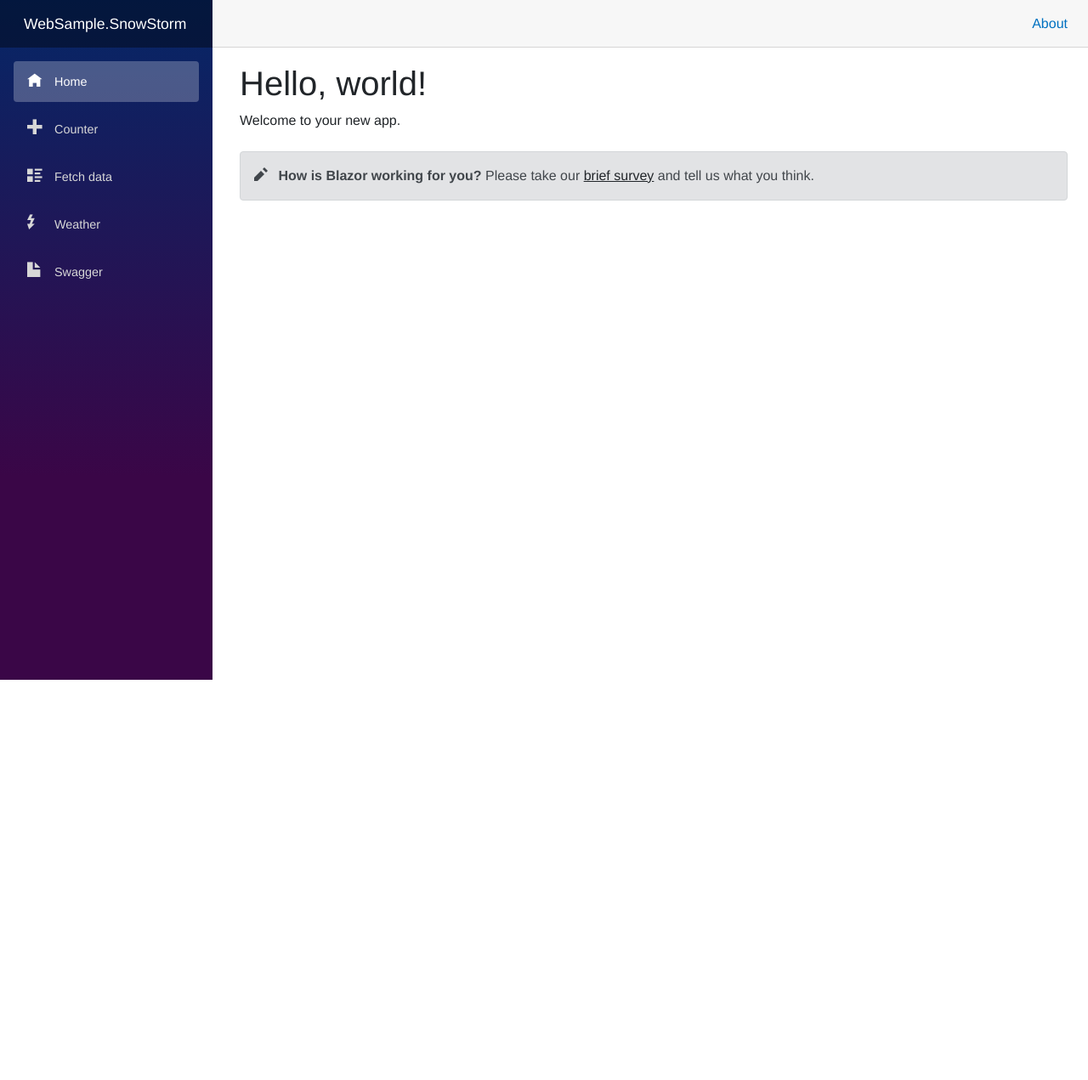
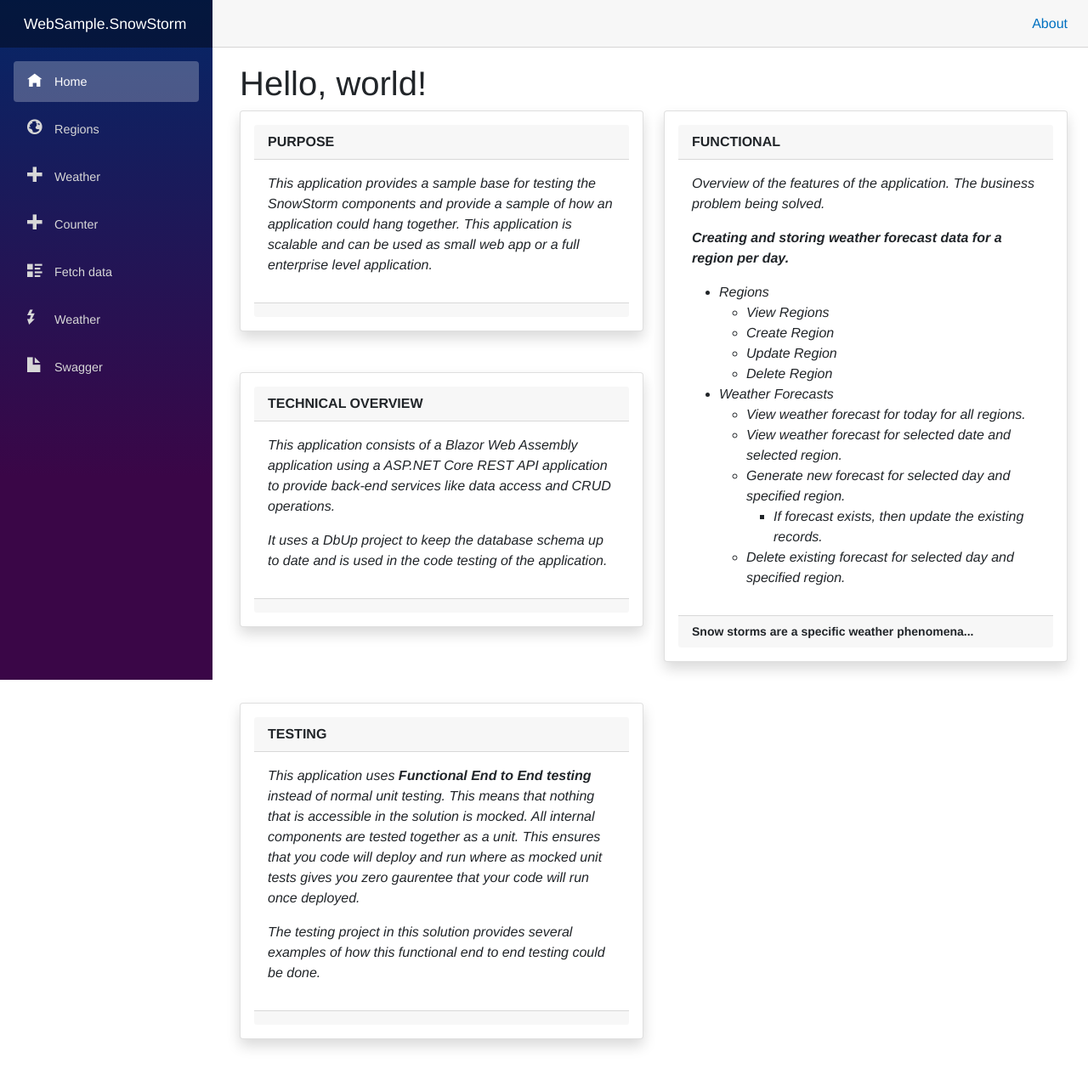
Before and after one commit to BenVanZyl/SnowStorm, an ASP.NET Core app: page / in a window 1280 px wide. Shown: the whole page at 85% size. Before the commit the page ends 800 px from the top, so only its background shows below. Run offline with ASP.NET Core 8, Linux system fonts and the light colour scheme; style sheets or scripts are compiled from the project's sources.

Commit message:
Latest updates and upgrade to .Net 10

```diff
--- a/src/Sample/WebSample.SnowStorm/Client/Pages/Index.razor
+++ b/src/Sample/WebSample.SnowStorm/Client/Pages/Index.razor
@@ -4,6 +4,103 @@
 
 <h1>Hello, world!</h1>
 
-Welcome to your new app.
+<div class="row">
+    <div class="col-lg-6 col-md-6 col-sm-12">
 
-<SurveyPrompt Title="How is Blazor working for you?" />
+        <div class="card shadow p-3 mb-5  rounded">
+            <div class="card-header fw-bold text-uppercase">
+                Purpose
+            </div>
+            <div class="card-body fst-italic text-">
+                <p>
+                    This application provides a sample base for testing the SnowStorm components and provide a sample of how an application could hang together.
+                    This application is scalable and can be used as small web app or a full enterprise level application.
+                </p>
+            </div>
+            <div class="card-footer">
+            </div>
+        </div>
+
+        <div class="card shadow p-3 mb-5 rounded">
+            <div class="card-header fw-bold text-uppercase">
+                Technical Overview
+            </div>
+            <div class="card-body fst-italic">
+                <p>
+                    This application consists of a Blazor Web Assembly application using a ASP.NET Core REST API application to provide back-end
+                    services like data access and CRUD operations.
+                </p>
+                <p>
+                    It uses a  DbUp project to keep the database schema up to date and is used in the code testing of the application.
+                </p>
+            </div>
+            <div class="card-footer">
+            </div>
+        </div>
+
+    </div>
+
+    <div class="col-lg-6 col-md-6 col-sm-12">
+        <div class="card shadow p-3 mb-5 rounded">
+            <div class="card-header fw-bold text-uppercase">
+                Functional
+            </div>
+            <div class="card-body fst-italic">
+                <p>
+                    Overview of the features of the application.  The business problem being solved.
+                </p>
+                <p><b>Creating and storing weather forecast data for a region per day.</b></p>
+                <ul>
+                    <li>
+                        Regions
+                        <ul>
+                            <li>View Regions</li>
+                            <li>Create Region</li>
+                            <li>Update Region</li>
+                            <li>Delete Region</li>
+                        </ul>
+                    </li>
+                    <li>
+                        Weather Forecasts
+                        <ul>
+                            <li>View weather forecast for today for all regions.</li>
+                            <li>View weather forecast for selected date and selected region.</li>
+                            <li>
+                                Generate new forecast for selected day and specified region.
+                                <ul>
+                                    <li>If forecast exists, then update the existing records.</li>
+                                </ul>
+                            </li>
+                            <li>Delete existing forecast for selected day and specified region.</li>
+                        </ul>
+                    </li>
+                </ul>
+            </div>
+            <div class="card-footer small fw-bold">
+                Snow storms are a specific weather phenomena...
+            </div>
+        </div>
+    </div>
+
+    <div class="col-lg-6 col-md-6 col-sm-12">
+        <div class="card shadow p-3 mb-5 rounded">
+            <div class="card-header  fw-bold text-uppercase">
+                Testing
+            </div>
+            <div class="card-body fst-italic">
+                <p>
+                    This application uses <b>Functional End to End testing</b> instead of normal unit testing.  This means that nothing that is accessible in the solution is mocked.
+                    All internal components are tested together as a unit.  This ensures that you code will deploy and run where as mocked unit tests gives you zero gaurentee that your
+                    code will run once deployed.
+                </p>
+                <p>
+                    The testing project in this solution provides several examples of how this functional end to end testing could be done.
+                </p>
+            </div>
+            <div class="card-footer">
+            </div>
+        </div>
+    </div>
+
+
+</div>
--- a/src/Sample/WebSample.SnowStorm/Client/Shared/NavMenu.razor
+++ b/src/Sample/WebSample.SnowStorm/Client/Shared/NavMenu.razor
@@ -14,6 +14,19 @@
                 <span class="oi oi-home" aria-hidden="true"></span> Home
             </NavLink>
         </div>
+
+        <div class="nav-item px-3">
+            <NavLink class="nav-link" href="regions">
+                <span class="oi oi-globe" aria-hidden="true"></span> Regions
+            </NavLink>
+        </div>
+
+        <div class="nav-item px-3">
+            <NavLink class="nav-link" href="weather-forecasts">
+                <span class="oi oi-plus" aria-hidden="true"></span> Weather
+            </NavLink>
+        </div>
+
         <div class="nav-item px-3">
             <NavLink class="nav-link" href="counter">
                 <span class="oi oi-plus" aria-hidden="true"></span> Counter
--- a/src/Sample/WebSample.SnowStorm/Server/Program.cs
+++ b/src/Sample/WebSample.SnowStorm/Server/Program.cs
@@ -14,7 +14,7 @@ namespace WebSample.SnowStorm
             builder.Services.AddControllersWithViews();
             builder.Services.AddRazorPages();
 
-            //setup api with swagger
+            //setup API with swagger
             builder.Services.AddControllers();
             // Learn more about configuring Swagger/OpenAPI at https://aka.ms/aspnetcore/swashbuckle
             builder.Services.AddEndpointsApiExplorer();
@@ -22,7 +22,7 @@ namespace WebSample.SnowStorm
 
             //setup snowstorm
             string AppDataConnectionString = builder.Configuration.GetConnectionString("AppData") ?? throw new NullReferenceException("Missing AppData Connection String!");
-            builder.Services.AddSnowStorm(AppDataConnectionString, "WebSample.SnowStorm.Server");
+            builder.Services.AddSnowStorm(AppDataConnectionString); //, "WebSample.SnowStorm.Server");
 
             builder.Services.AddMediatR(cfg => cfg.RegisterServicesFromAssembly(Assembly.GetExecutingAssembly()));
 
--- a/src/SnowStorm.AspNetUser/Container.cs
+++ b/src/SnowStorm.AspNetUser/Container.cs
@@ -14,7 +14,7 @@ namespace SnowStorm
 
         public static IServiceProvider Instance => _instance ?? throw new InvalidOperationException("Service provider instance has not been set.");
 
-        public static DataContext GetAppDbContext()
+        public static DataContext GetDataContext()
         {
             try
             {
--- a/src/SnowStorm.AspNetUser/CurrentUser.cs
+++ b/src/SnowStorm.AspNetUser/CurrentUser.cs
@@ -32,7 +32,7 @@ namespace SnowStorm.Users
 
         public virtual long? UserId { get; set; } = null;
 
-        public virtual string UserGuid { get; set; }
+        public virtual string UserGuid { get; set; } = string.Empty;
 
         public virtual string GetUserName()
         {
--- a/src/SnowStorm/Implementation/QueryRunner.cs
+++ b/src/SnowStorm/Implementation/QueryRunner.cs
@@ -1,3 +1,5 @@
+// Ignore Spelling: Dto
+
 using AutoMapper;
 using AutoMapper.QueryableExtensions;
 using Microsoft.EntityFrameworkCore;
@@ -35,7 +37,7 @@ namespace SnowStorm
             }
             catch (Exception ex)
             {
-                string message = $"Error: QueryRunner.Get<T>(IQueryResultSingle<T>...) with sorting : {ex.Message} ";
+                string message = $"Error: QueryRunner.Get<T>(IQueryResultSingle<T>...) : {ex.Message} ";
                 _logger?.LogError(ex, message);
                 throw;
             }
@@ -69,6 +71,7 @@ namespace SnowStorm
             }
             catch (Exception ex)
             {
+                ex.Data.Add("Query", query);
                 _logger?.LogError(ex, $"Error: QueryRunner.Get<T>(IQueryResultList<T>...) : {ex.Message} ");
                 throw;
             }
@@ -83,6 +86,7 @@ namespace SnowStorm
             }
             catch (Exception ex)
             {
+                ex.Data.Add("Query", query);
                 _logger?.LogError(ex, $"Error: QueryRunner.Get<T,TDto>(IQueryResultList<T>...) : {ex.Message} ");
                 throw;
             }
```
Also changed, not shown: src/SnowStorm.AspNetUser/GetAspNetUserQuery.cs (+11 -1 lines), src/SnowStorm.AspNetUser/Setup.cs (+4 -4 lines), src/SnowStorm/Implementation/DataContext.cs (+4 -4 lines), src/SnowStorm/Implementation/Setup.cs (+2 -9 lines), src/SnowStorm.AspNetUser/SnowStorm.AspNetUser.csproj, src/SnowStorm/SnowStorm.csproj.
